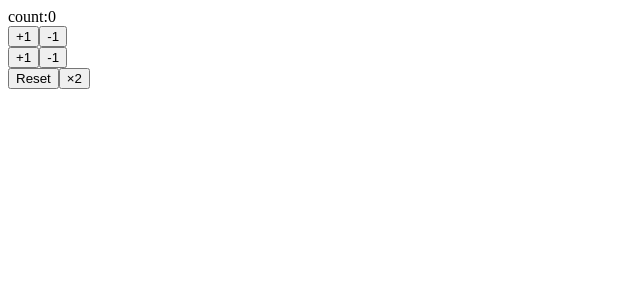
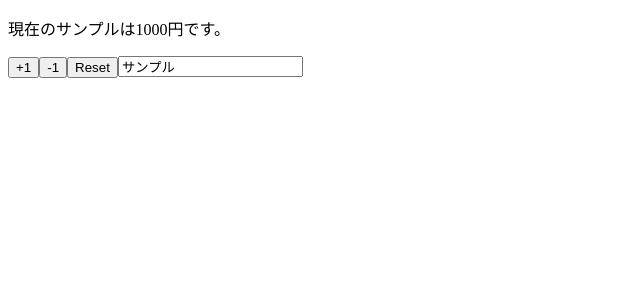
Before and after one commit to nagatake94/react-hooks-101, a React (Create React App) app in the folder react-hooks-101/: page / in a window 1280 px wide. Shown: the top 300 px of the page, without its empty margins (0-640 px from the left). Built offline with nearby package versions, Linux system fonts and the light colour scheme.

Commit message:
implement component using multiple status

```diff
--- a/react-hooks-101/src/App.js
+++ b/react-hooks-101/src/App.js
@@ -1,33 +1,28 @@
 import React, { useState } from 'react';
 
-function App() {
-  const [count, setCount] = useState(0);
-  const increment = () => setCount(count + 1);
-  const decrement = () => setCount(count - 1);
+const App = props => {
 
-  const increment2 = () => setCount( previousCount => previousCount + 1 );
-  const decrement2 = () => setCount( previousCount => previousCount - 1 );
+  const [name, setName] = useState(props.name);
+  const [price, setPrice] = useState(props.price);
 
-  const reset = () => setCount(0);
-  const double = () => setCount( count*2 );
+  const reset = () => {
+    setPrice(props.price);
+    setName(props.name);
+  }
 
   return (
     <React.Fragment>
-       <div>count:{count}</div>
-       <div>
-        <button onClick={increment}>+1</button>
-        <button onClick={decrement}>-1</button>
-       </div>
-       <div>
-        <button onClick={increment2}>+1</button>
-        <button onClick={decrement2}>-1</button>
-       </div>
-       <div>
-        <button onClick={reset}>Reset</button>
-        <button onClick={double}>×2</button>
-       </div>
-    </React.Fragment>
-  );
+      <p>現在の{name}は{price}円です。</p>
+      <button onClick={() => setPrice(price + 1)}>+1</button>
+      <button onClick={() => setPrice(price - 1)}>-1</button>
+      <button onClick={reset}>Reset</button>
+      <input value={name}　onChange = {e => setName(e.target.value)} />
+    </React.Fragment>);
+};
+
+App.defaultProps = {
+  name : "サンプル",
+  price: 1000
 }
 
 export default App;
```
